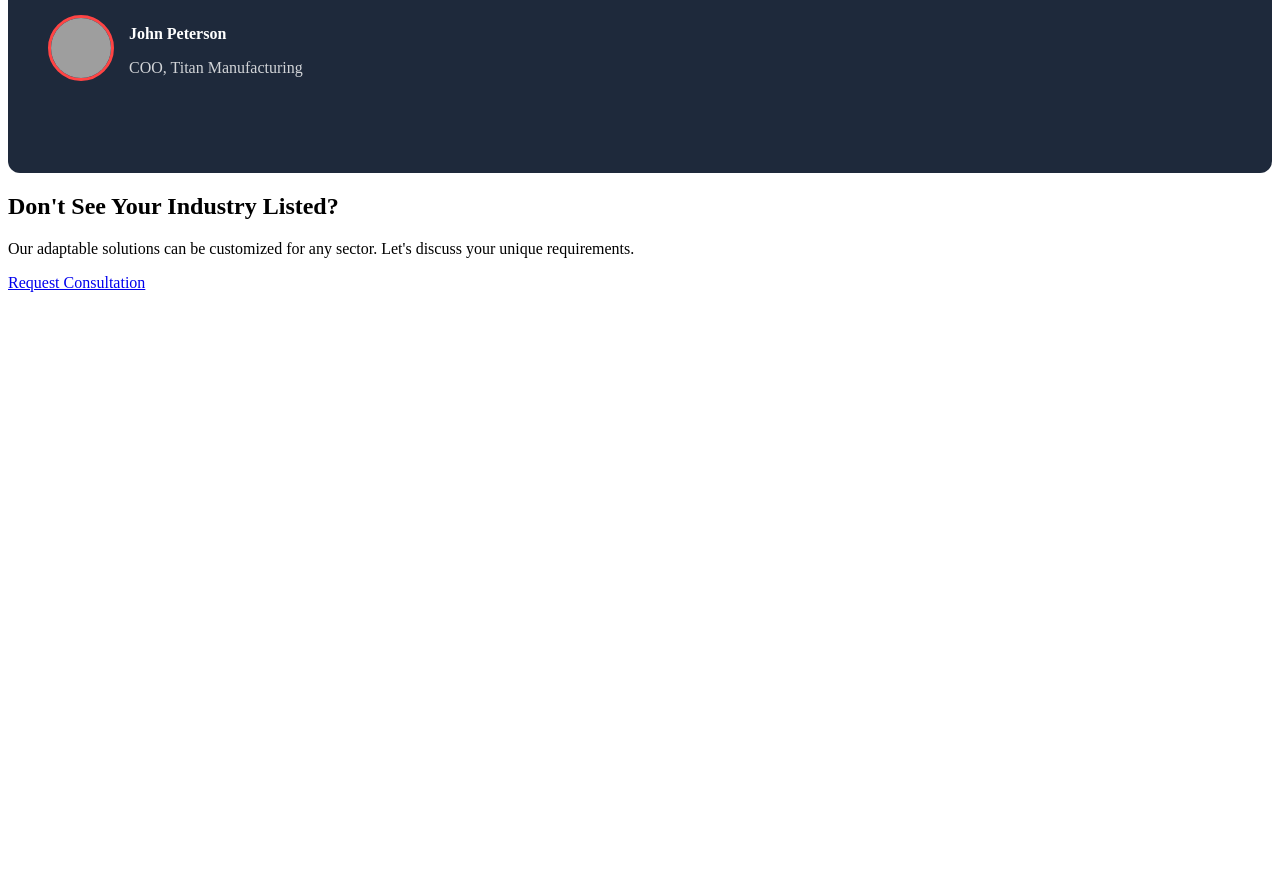
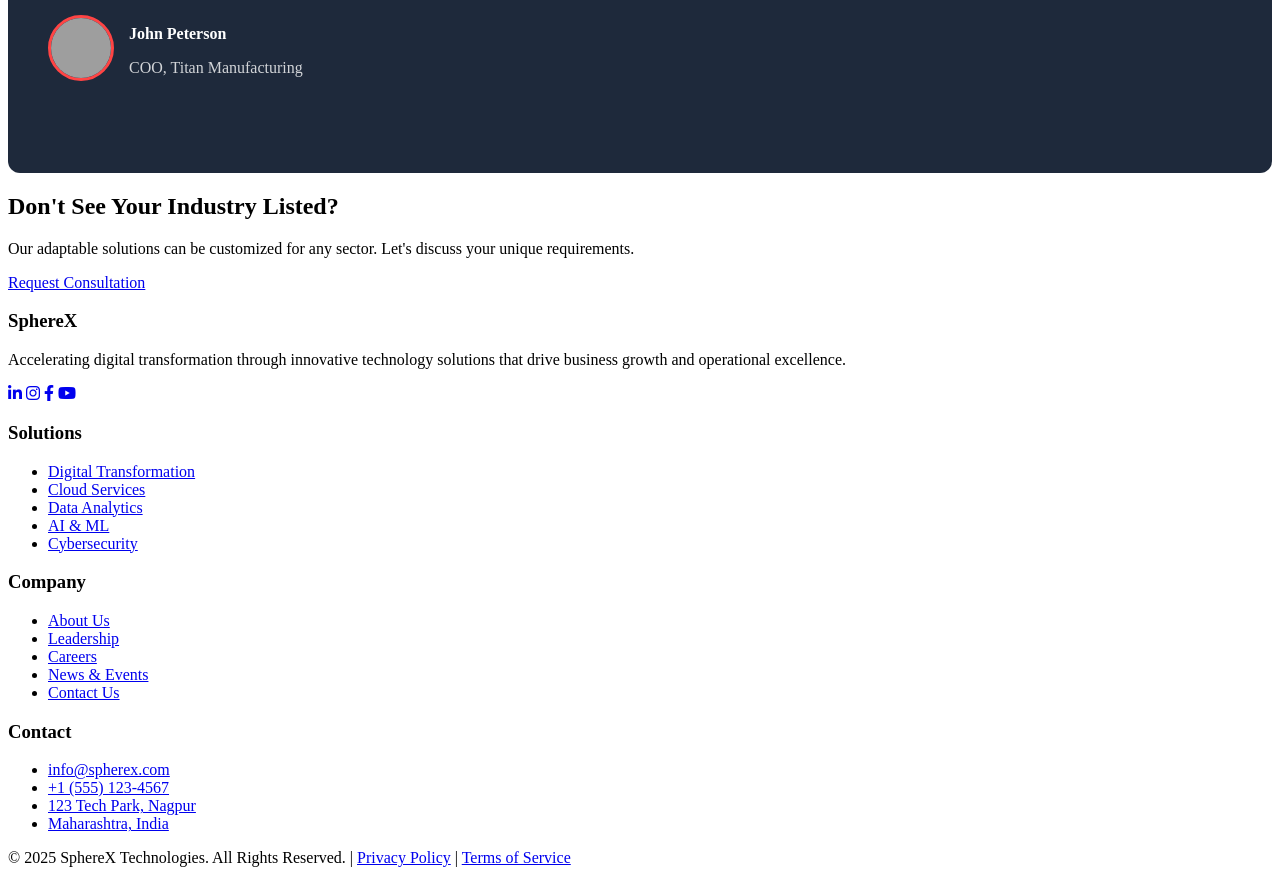
Before and after one commit to faskey37/SphereX, a plain HTML site: page industries.html in a window 1280 px wide. Shown: the part 1927-2810 px from the top of the page. Before the commit the page ends 2227 px from the top, so only its background shows below. Drawn offline with Linux system fonts and the light colour scheme; grey boxes are pictures that could not be loaded.

Commit message:
Update industries.html

```diff
--- a/industries.html
+++ b/industries.html
@@ -278,5 +278,56 @@
             <a href="#contact" class="btn btn-light">Request Consultation</a>
         </div>
     </section>
+
+     <footer>
+        <div class="container">
+            <div class="footer-content">
+                <div class="footer-column">
+                    <h3>SphereX</h3>
+                    <p>Accelerating digital transformation through innovative technology solutions that drive business
+                        growth and operational excellence.</p>
+                    <div class="social-links">
+                        <a href="#"><i class="fab fa-linkedin-in"></i></a>
+                        <a href="https://www.instagram.com/spherex.io?igsh=cTRxamV4NjJ2Z2tk"><i class="fab fa-instagram"></i></a>
+                        <a href="#"><i class="fab fa-facebook-f"></i></a>
+                        <a href="#"><i class="fab fa-youtube"></i></a>
+                    </div>
+                </div>
+                <div class="footer-column">
+                    <h3>Solutions</h3>
+                    <ul class="footer-links">
+                        <li><a href="#">Digital Transformation</a></li>
+                        <li><a href="#">Cloud Services</a></li>
+                        <li><a href="#">Data Analytics</a></li>
+                        <li><a href="#">AI & ML</a></li>
+                        <li><a href="#">Cybersecurity</a></li>
+                    </ul>
+                </div>
+                <div class="footer-column">
+                    <h3>Company</h3>
+                    <ul class="footer-links">
+                        <li><a href="#">About Us</a></li>
+                        <li><a href="#">Leadership</a></li>
+                        <li><a href="#">Careers</a></li>
+                        <li><a href="#">News & Events</a></li>
+                        <li><a href="#">Contact Us</a></li>
+                    </ul>
+                </div>
+                <div class="footer-column">
+                    <h3>Contact</h3>
+                    <ul class="footer-links">
+                        <li><a href="#">info@spherex.com</a></li>
+                        <li><a href="#">+1 (555) 123-4567</a></li>
+                        <li><a href="#">123 Tech Park, Nagpur</a></li>
+                        <li><a href="#">Maharashtra, India</a></li>
+                    </ul>
+                </div>
+            </div>
+            <div class="footer-bottom">
+                <p>&copy; 2025 SphereX Technologies. All Rights Reserved. | <a href="#">Privacy Policy</a> | <a
+                        href="#">Terms of Service</a></p>
+            </div>
+        </div>
+    </footer>
 </body>
 </html>
```
